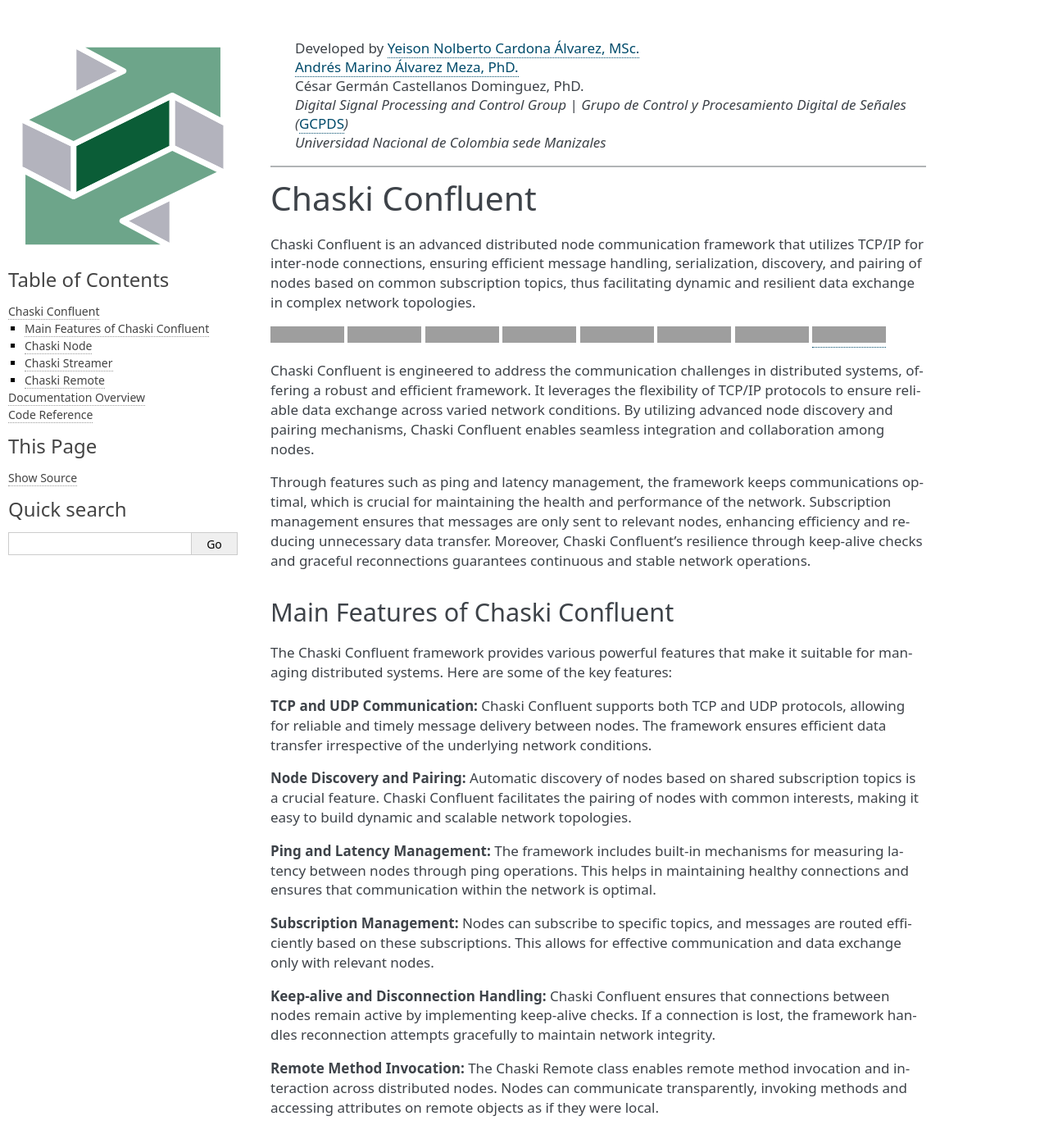
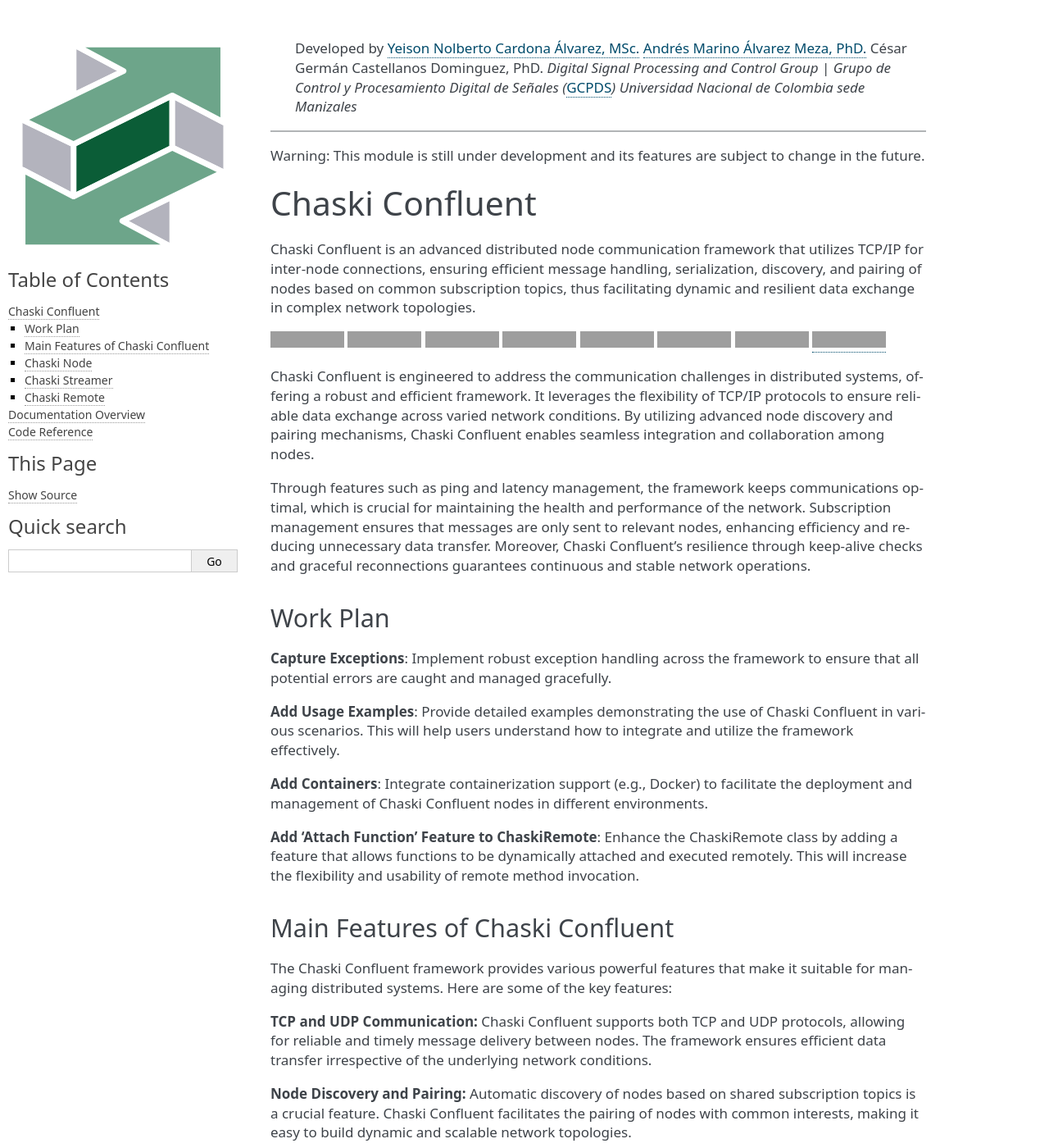
Before and after one commit to amalvarezme/python-chaski, a Sphinx documentation site: the page built from docs/source/index.rst, in a window 1280 px wide and 1400 px high, cut to the strip 0-1400 px from the top of the window. Shown: the whole strip at 82% size. Built offline with Sphinx 7.4.7, drawn with Linux system fonts in a browser that asks for light colours; grey boxes are pictures that could not be loaded.

Commit message:
Update documentation

```diff
--- a/docs/source/notebooks/readme.rst
+++ b/docs/source/notebooks/readme.rst
@@ -1,14 +1,17 @@
-   | Developed by `Yeison Nolberto Cardona Álvarez,
-     MSc. <https://github.com/yeisonCardona>`__
-   | `Andrés Marino Álvarez Meza,
-     PhD. <https://github.com/amalvarezme>`__
-   | César Germán Castellanos Dominguez, PhD.
-   | *Digital Signal Processing and Control Group* \| *Grupo de Control
-     y Procesamiento Digital de Señales
-     (*\ `GCPDS <https://github.com/UN-GCPDS/>`__\ *)*
-   | *Universidad Nacional de Colombia sede Manizales*
+   Developed by `Yeison Nolberto Cardona Álvarez,
+   MSc. <https://github.com/yeisonCardona>`__ `Andrés Marino Álvarez
+   Meza, PhD. <https://github.com/amalvarezme>`__ César Germán
+   Castellanos Dominguez, PhD. *Digital Signal Processing and Control
+   Group* \| *Grupo de Control y Procesamiento Digital de Señales
+   (*\ `GCPDS <https://github.com/UN-GCPDS/>`__\ *)* *Universidad
+   Nacional de Colombia sede Manizales*
 
 --------------
+
+.. container:: alert alert-block alert-warning
+
+   Warning: This module is still under development and its features are
+   subject to change in the future.
 
 Chaski Confluent
 ================
@@ -47,6 +50,26 @@ that messages are only sent to relevant nodes, enhancing efficiency and
 reducing unnecessary data transfer. Moreover, Chaski Confluent’s
 resilience through keep-alive checks and graceful reconnections
 guarantees continuous and stable network operations.
+
+Work Plan
+---------
+
+**Capture Exceptions**: Implement robust exception handling across the
+framework to ensure that all potential errors are caught and managed
+gracefully.
+
+**Add Usage Examples**: Provide detailed examples demonstrating the use
+of Chaski Confluent in various scenarios. This will help users
+understand how to integrate and utilize the framework effectively.
+
+**Add Containers**: Integrate containerization support (e.g., Docker) to
+facilitate the deployment and management of Chaski Confluent nodes in
+different environments.
+
+**Add ‘Attach Function’ Feature to ChaskiRemote**: Enhance the
+ChaskiRemote class by adding a feature that allows functions to be
+dynamically attached and executed remotely. This will increase the
+flexibility and usability of remote method invocation.
 
 Main Features of Chaski Confluent
 ---------------------------------
```
Also changed, not shown: README.md (+18 -0 lines), docs/source/notebooks/readme.py (+18 -0 lines), docs/source/notebooks/readme.ipynb, 1 other file.
